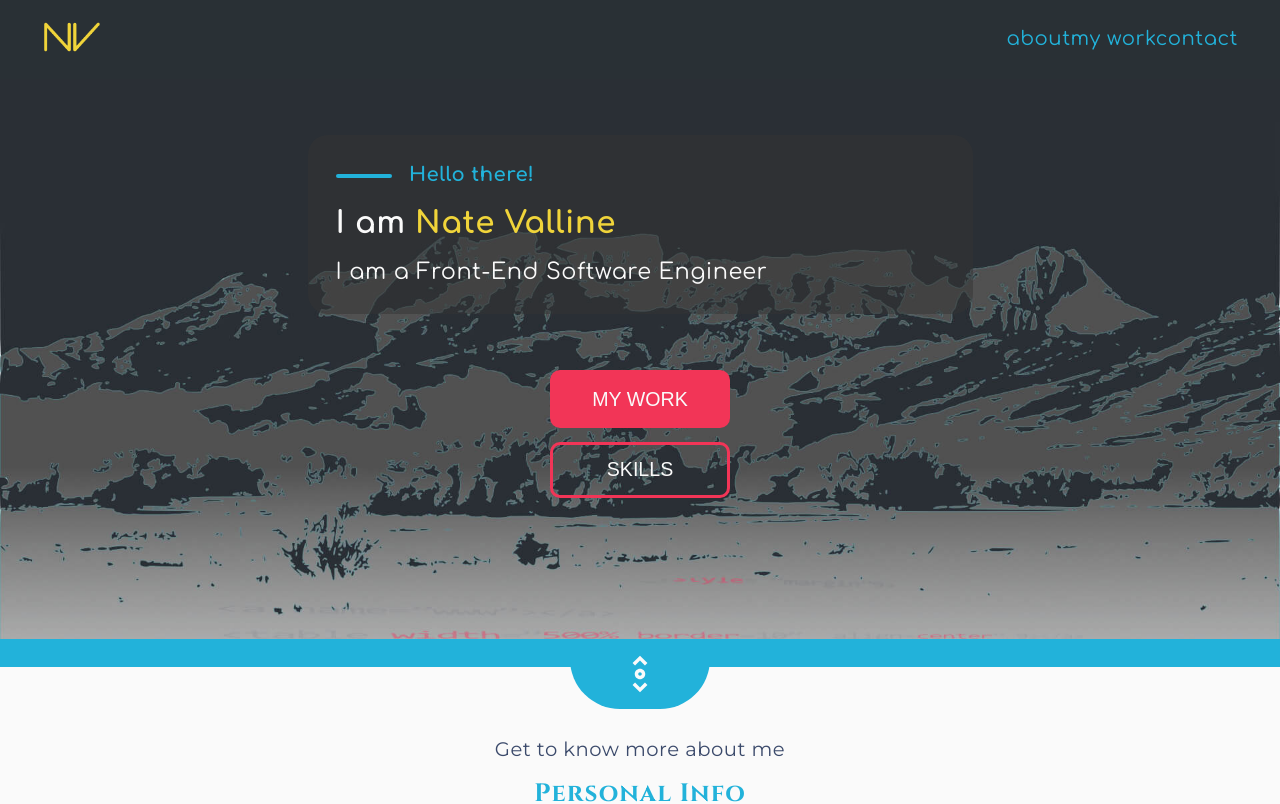
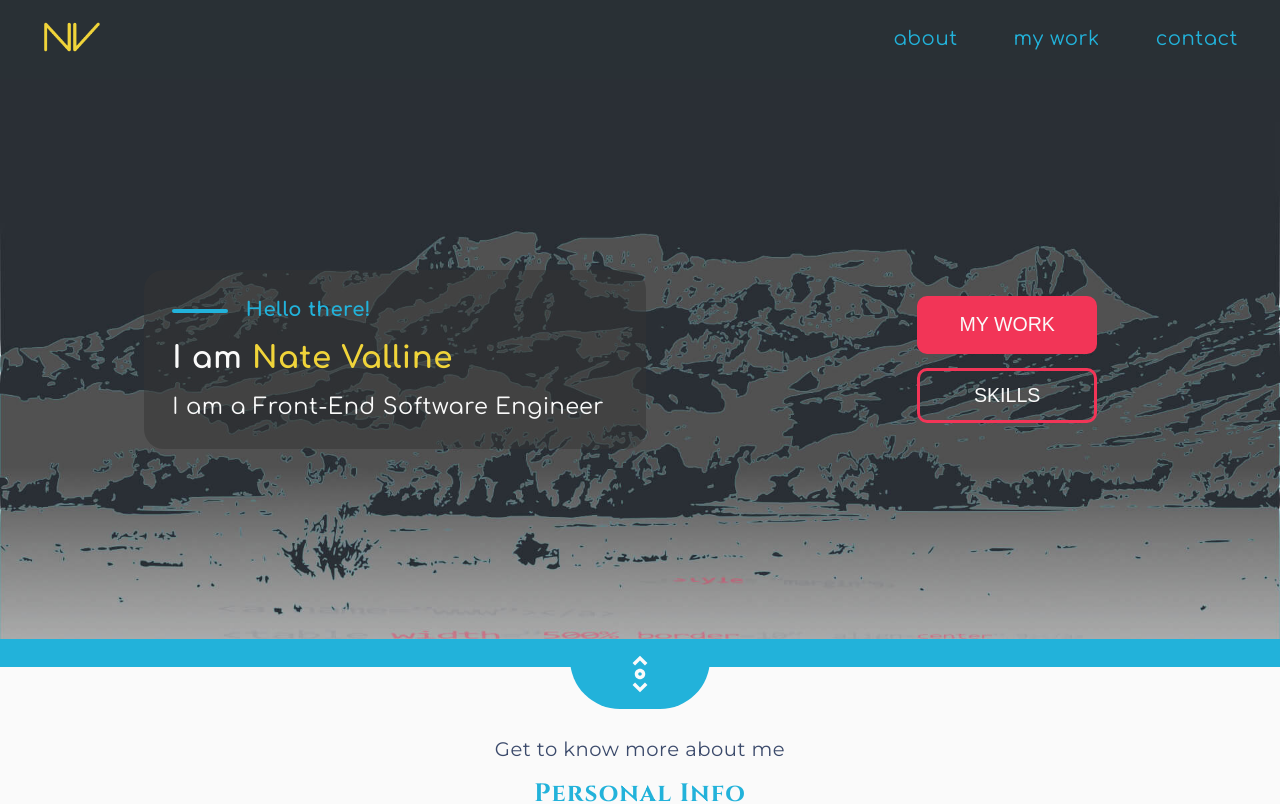
Before and after one commit to nvalline/portfolio-v5, a Next.js app: page / in a window 1280 px wide. Shown: the top 804 px of the page. Built offline with nearby package versions, Linux system fonts and the light colour scheme.

Commit message:
adjusted responsive styles

```diff
--- a/styles/Footer.module.scss
+++ b/styles/Footer.module.scss
@@ -1,4 +1,5 @@
 @import 'variables';
+@import 'mixins';
 
 .footerContainer {
 	display: flex;
@@ -8,11 +9,22 @@
 	background-color: $primary-dark-blue;
 	padding: 2rem;
 
+	@include breakpoint-up(large) {
+		flex-direction: row-reverse;
+		justify-content: flex-end;
+		padding: 3rem 6rem;
+	}
+
 	.social {
 		margin-top: 1rem;
 		width: 7rem;
 		text-align: center;
 		font-family: $content-font;
+
+		@include breakpoint-up(large) {
+			width: 50%;
+			text-align: left;
+		}
 
 		> h3 {
 			margin: 0;
@@ -25,6 +37,12 @@
 			height: 1px;
 			border: none;
 			background-color: $primary-yellow;
+
+			@include breakpoint-up(large) {
+				width: 7rem;
+				text-align: left;
+				margin-left: 0;
+			}
 		}
 
 		> a {
@@ -39,5 +57,9 @@
 	.logoImage {
 		width: 4.3rem;
 		height: auto;
+
+		@include breakpoint-up(large) {
+			transform: translateX(-50%);
+		}
 	}
 }
--- a/styles/Hero.module.scss
+++ b/styles/Hero.module.scss
@@ -15,6 +15,12 @@
 		padding: 2rem;
 		height: 100%;
 
+		@include breakpoint-up(large) {
+			display: flex;
+			align-items: center;
+			justify-content: space-evenly;
+		}
+
 		.contentBlock {
 			margin: 0 auto;
 			max-width: 47.5rem;
@@ -24,6 +30,10 @@
 
 			@include breakpoint-up(medium) {
 				margin: 2rem auto;
+			}
+
+			@include breakpoint-up(large) {
+				padding: 2rem 3rem 2rem 2rem;
 			}
 
 			.greeting {
@@ -75,6 +85,10 @@
 			justify-content: center;
 			align-items: center;
 			padding: 2rem 0;
+
+			@include breakpoint-up(large) {
+				width: 40%;
+			}
 		}
 	}
 }
--- a/styles/Nav.module.scss
+++ b/styles/Nav.module.scss
@@ -66,6 +66,10 @@
 			a {
 				color: $primary-light-blue;
 				font-size: 1.4rem;
+
+				&:not(:last-child) {
+					margin-right: 4rem;
+				}
 			}
 
 			@include breakpoint-down(medium) {
```
